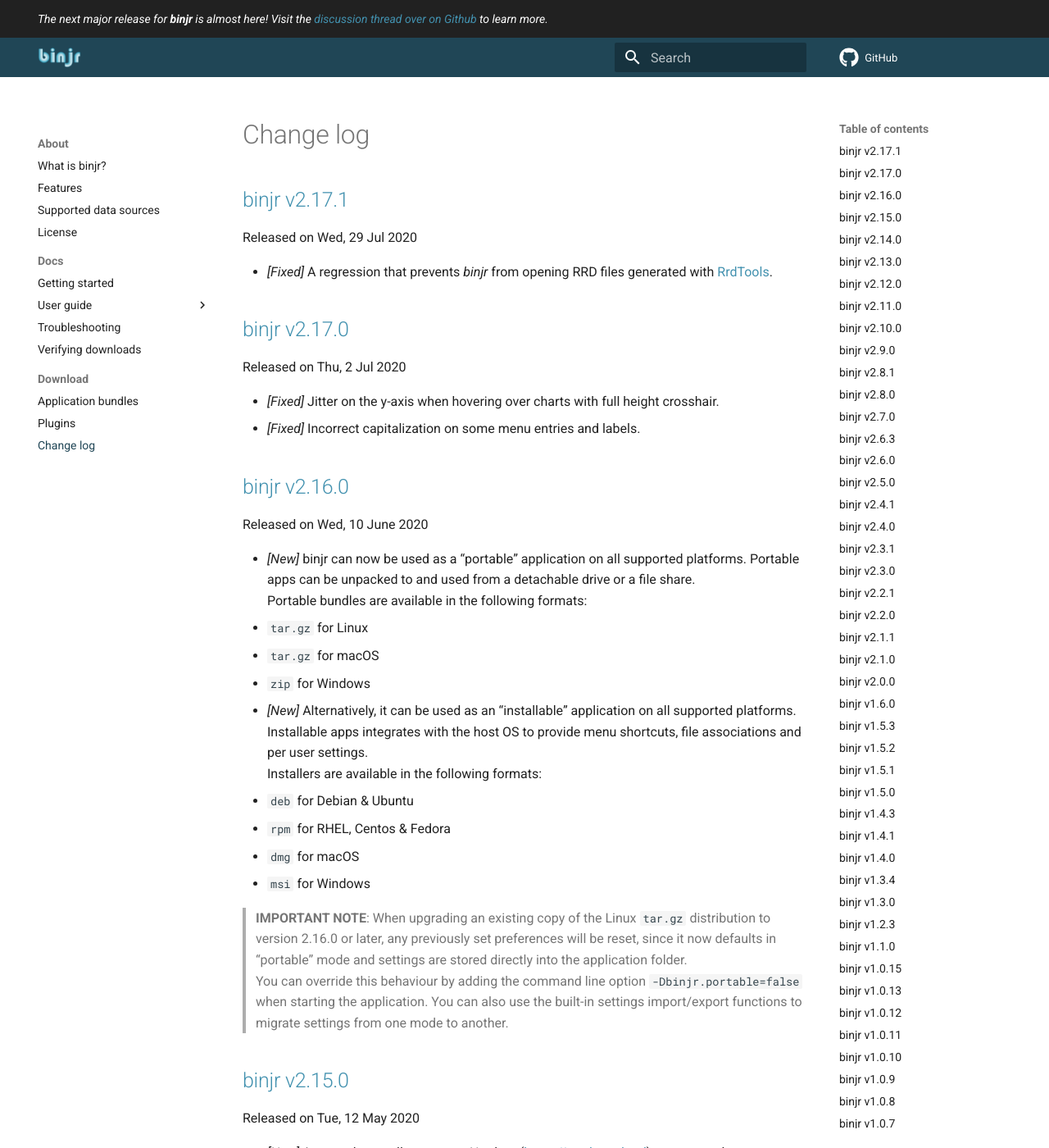
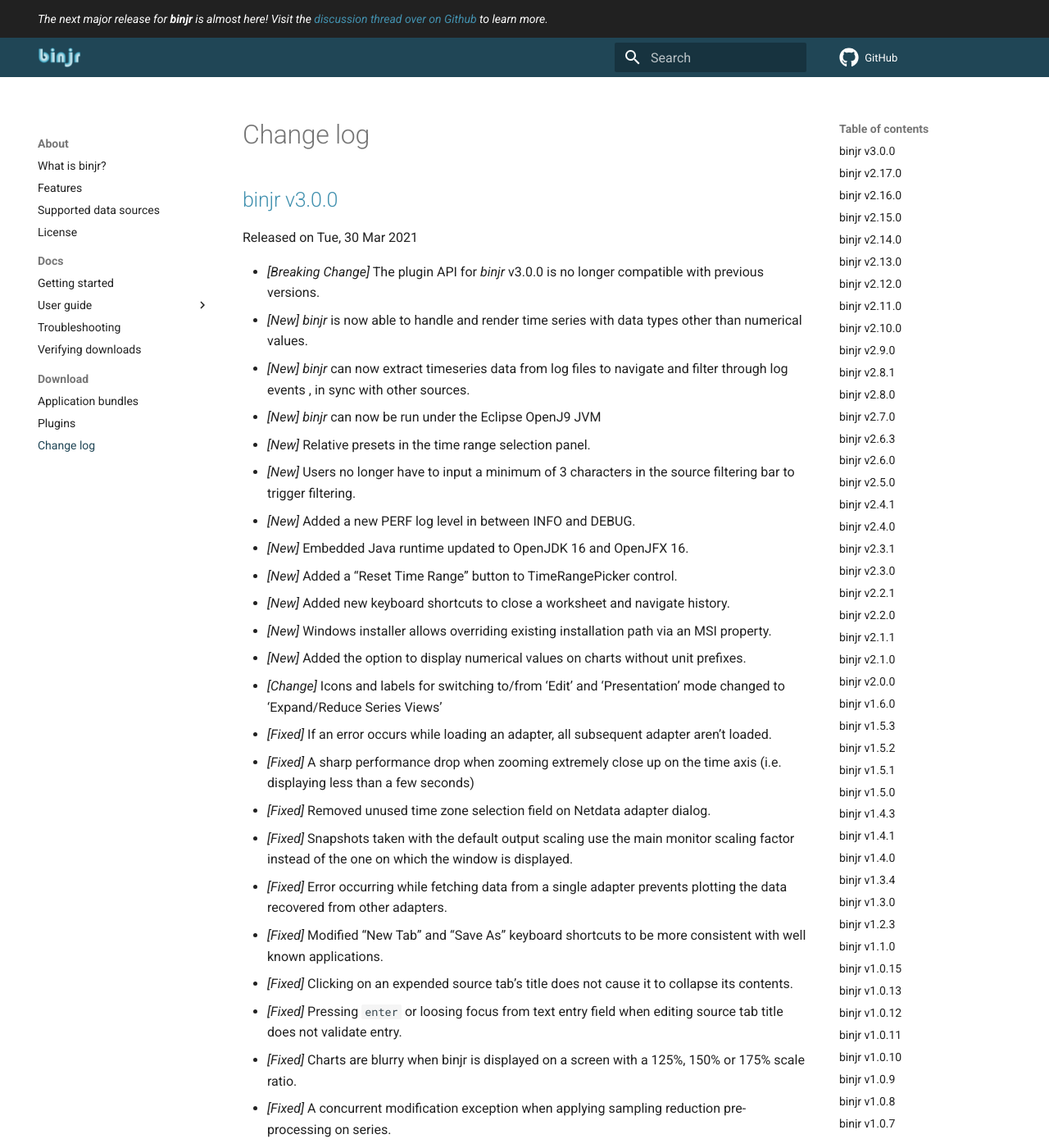
Before and after one commit to binjr/binjr.github.io, an MkDocs documentation site: the page built from docs/download/CHANGELOG.md, in a window 1280 px wide and 1400 px high. Shown: the whole window at 82% size. Built offline with MkDocs 1.6.1 and Material for MkDocs 9.7.7, drawn with Linux system fonts in a browser that asks for light colours; comment, search, counter and statistics services are not loaded; some of the changed text lies outside the part shown.

Commit message:
Release  v3.0.0

```diff
--- a/docs/download/CHANGELOG.md
+++ b/docs/download/CHANGELOG.md
@@ -1,18 +1,41 @@
 # Change log
 
-## [binjr v2.17.1](https://github.com/binjr/binjr/releases/tag/v2.17.1)
-Released on Wed, 29 Jul 2020
+## [binjr v3.0.0](https://github.com/binjr/binjr/releases/tag/v3.0.0)
+Released on Tue, 30 Mar 2021
 
-* _[Fixed]_ A regression that prevents *binjr* from opening RRD files generated with [RrdTools](https://github.com/oetiker/rrdtool-1.x).
+* _[Breaking Change]_ The plugin API for *binjr* v3.0.0 is no longer compatible with previous versions.
+* _[New]_ *binjr* is now able to handle and render time series with data types other than numerical values.
+* _[New]_ *binjr* can now extract timeseries data from log files to navigate and filter through log events , in sync with other sources.
+* _[New]_ *binjr* can now be run under the Eclipse OpenJ9 JVM
+* _[New]_ Relative presets in the time range selection panel.
+* _[New]_ Users no longer have to input a minimum of 3 characters in the source filtering bar to trigger filtering.
+* _[New]_ Added a new PERF log level in between INFO and DEBUG.
+* _[New]_ Embedded Java runtime updated to OpenJDK 16 and OpenJFX 16.
+* _[New]_ Added a "Reset Time Range" button to TimeRangePicker control.
+* _[New]_ Added new keyboard shortcuts to close a worksheet and navigate history.
+* _[New]_ Windows installer allows overriding existing installation path via an MSI property.
+* _[New]_ Added the option to display numerical values on charts without unit prefixes.
+* _[Change]_ Icons and labels for switching to/from 'Edit' and 'Presentation' mode changed to 'Expand/Reduce Series Views'
+* _[Fixed]_ If an error occurs while loading an adapter, all subsequent adapter aren't loaded.
+* _[Fixed]_ A sharp performance drop when zooming extremely close up on the time axis (i.e. displaying less than a few seconds)
+* _[Fixed]_ Removed unused time zone selection field on Netdata adapter dialog.
+* _[Fixed]_ Snapshots taken with the default output scaling use the main monitor scaling factor instead of the one on which the window is displayed.
+* _[Fixed]_ Error occurring while fetching data from a single adapter prevents plotting the data recovered from other adapters.
+* _[Fixed]_ Modified "New Tab" and "Save As" keyboard shortcuts to be more consistent with well known applications.
+* _[Fixed]_ Clicking on an expended source tab's title does not cause it to collapse its contents.
+* _[Fixed]_ Pressing `enter` or loosing focus from text entry field when editing source tab title does not validate entry.
+* _[Fixed]_ Charts are blurry when binjr is displayed on a screen with a 125%, 150% or 175% scale ratio.
+* _[Fixed]_ A concurrent modification exception when applying sampling reduction pre-processing on series.
+* _[Fixed]_ Changes to Y axis scale in chart properties are not taken into account by navigation history.
 
-## [binjr v2.17.0](https://github.com/binjr/binjr/releases/tag/v2.16.0)
-Released on Thu, 2 Jul 2020
+## [binjr v2.17.0](https://github.com/binjr/binjr/releases/tag/v2.17.0)
+Released on Thu, 02 Jul 2020
 
 * _[Fixed]_ Jitter on the y-axis when hovering over charts with full height crosshair.
 * _[Fixed]_ Incorrect capitalization on some menu entries and labels.
 
 ## [binjr v2.16.0](https://github.com/binjr/binjr/releases/tag/v2.16.0)
-Released on Wed, 10 June 2020
+Released on Wed, 10 Jun 2020
 
 * _[New]_ binjr can now be used as a "portable" application on all supported platforms.
   Portable apps can be unpacked to and used from a detachable drive or a file share.
```
Also changed, not shown: docs/download/latest_release.md (+10 -10 lines), 1 other file.
